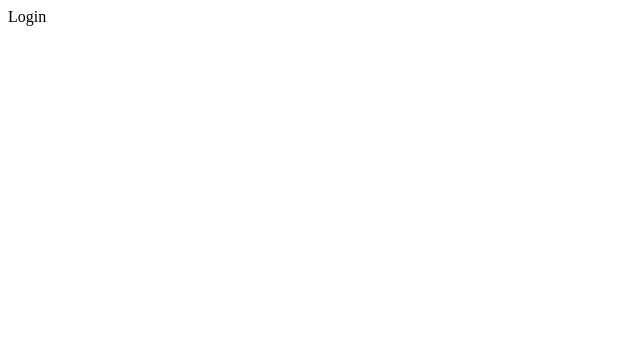
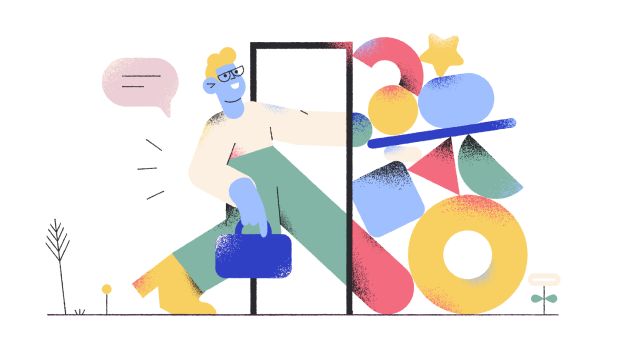
Before and after one commit to MichaelBoyo/lft, a React (Vite) app: page /login in a window 1280 px wide. Shown: the top 354 px of the page, without its empty margins (0-640 px from the left). Built offline with nearby package versions, Linux system fonts and the light colour scheme.

Commit message:
added main login image

```diff
--- a/src/pages/Login/index.tsx
+++ b/src/pages/Login/index.tsx
@@ -1,7 +1,17 @@
-import React from "react";
 import style from "./index.module.scss";
+import loginPageImage from "../../assets/login-page-image.png"
 const Login = () => {
-  return <div>Login</div>;
+  return (
+    <section>
+      <div>
+        <img
+          src={loginPageImage}
+          alt="Login Main image"
+          role="presentation"
+        />
+      </div>
+    </section>
+  );
 };
 
 export default Login;
```
Also changed, not shown: src/assets/login-page-image.png (added).
